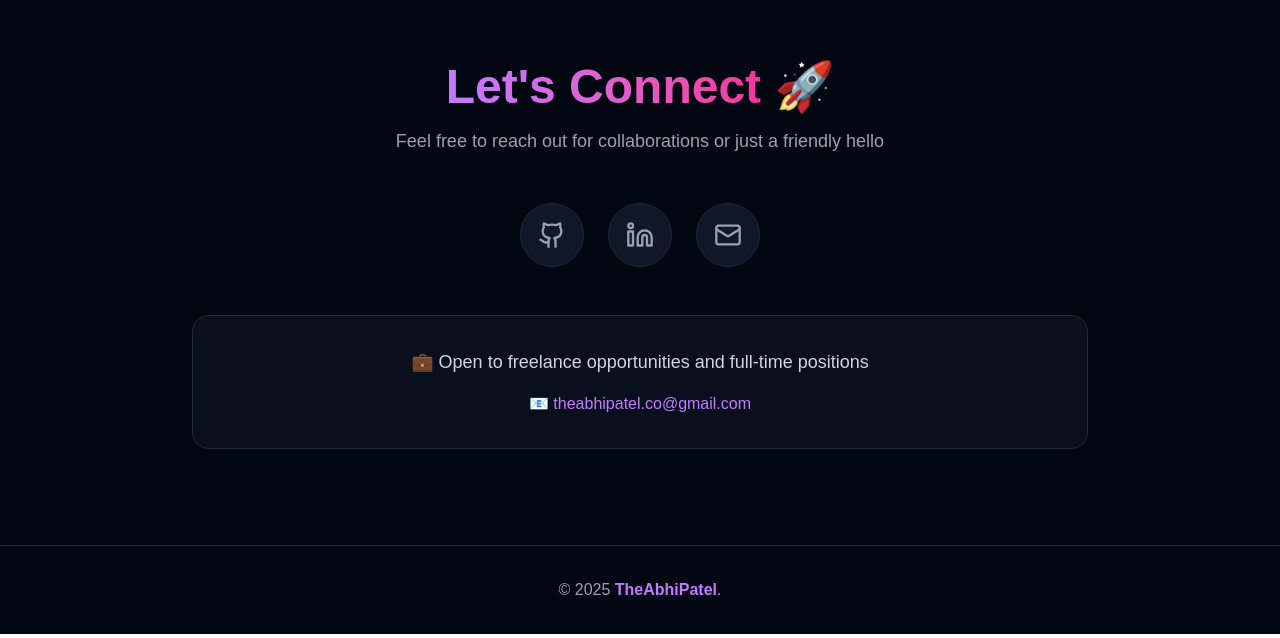
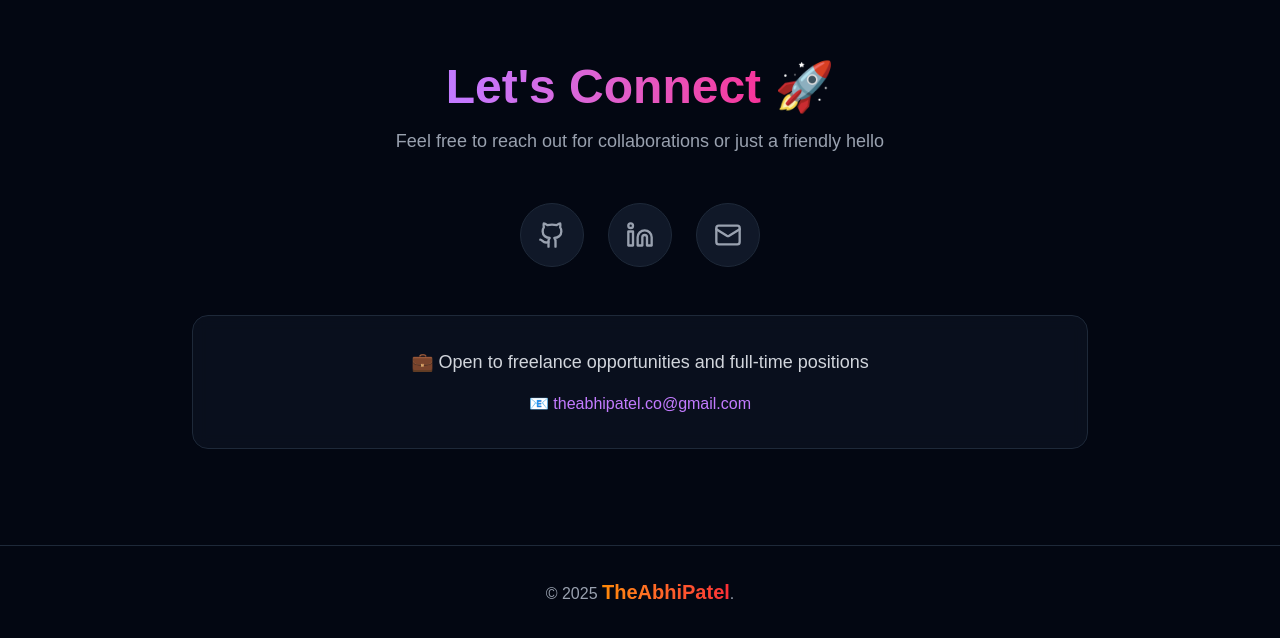
Before and after one commit to theabhipatel/devops_docker_one_cmd_up_app, a Next.js app: page / in a window 1280 px wide. Shown: the part 2907-3545 px from the top of the page. Built offline with nearby package versions, Linux system fonts and the light colour scheme.

Commit message:
chore: update links and add cursor pointer

```diff
--- a/src/app/page.tsx
+++ b/src/app/page.tsx
@@ -10,6 +10,7 @@ import {
   X,
 } from "lucide-react";
 import Image from "next/image";
+import Link from "next/link";
 
 const Portfolio = () => {
   const [isScrolled, setIsScrolled] = useState(false);
@@ -51,8 +52,8 @@ const Portfolio = () => {
         "Full-stack marketplace with real-time inventory, payment integration, and admin dashboard",
       image:
         "https://images.unsplash.com/photo-1557821552-17105176677c?w=600&h=400&fit=crop",
-      demo: "#",
-      code: "#",
+      demo: "https://www.theabhipatel.com/",
+      code: "https://github.com/theabhipatel",
       tags: ["Next.js", "Node.js", "MongoDB"],
     },
     {
@@ -61,8 +62,8 @@ const Portfolio = () => {
         "CI/CD automation tool with Kubernetes orchestration and multi-cloud deployment support",
       image:
         "https://images.unsplash.com/photo-1667372393119-3d4c48d07fc9?w=600&h=400&fit=crop",
-      demo: "#",
-      code: "#",
+      demo: "https://www.theabhipatel.com/",
+      code: "https://github.com/theabhipatel",
       tags: ["Docker", "Kubernetes", "React"],
     },
     {
@@ -71,8 +72,8 @@ const Portfolio = () => {
         "Live data visualization platform with WebSocket integration and interactive charts",
       image:
         "https://images.unsplash.com/photo-1551288049-bebda4e38f71?w=600&h=400&fit=crop",
-      demo: "#",
-      code: "#",
+      demo: "https://www.theabhipatel.com/",
+      code: "https://github.com/theabhipatel",
       tags: ["TypeScript", "PostgreSQL", "Node.js"],
     },
   ];
@@ -88,7 +89,10 @@ const Portfolio = () => {
         }`}
       >
         <div className="max-w-7xl mx-auto px-6 py-4 flex items-center justify-between">
-          <div className="text-2xl font-bold bg-gradient-to-r from-blue-400 to-purple-500 bg-clip-text text-transparent">
+          <div
+            onClick={() => scrollToSection("home")}
+            className="text-2xl font-bold bg-gradient-to-r from-blue-400 to-purple-500 bg-clip-text text-transparent cursor-pointer"
+          >
             TheAbhiPatel
           </div>
 
@@ -97,7 +101,7 @@ const Portfolio = () => {
               <button
                 key={item}
                 onClick={() => scrollToSection(item.toLowerCase())}
-                className="text-gray-300 hover:text-purple-400 transition-colors duration-300"
+                className="text-gray-300 hover:text-purple-400 transition-colors duration-300 cursor-pointer"
               >
                 {item}
               </button>
@@ -185,7 +189,7 @@ const Portfolio = () => {
 
           <button
             onClick={() => scrollToSection("projects")}
-            className="group relative inline-flex items-center gap-3 px-8 py-4 text-lg font-semibold text-white bg-gradient-to-r from-blue-600 to-purple-600 rounded-full overflow-hidden transition-all duration-300 hover:scale-105 hover:shadow-2xl hover:shadow-purple-500/50"
+            className="group relative inline-flex items-center gap-3 px-8 py-4 text-lg font-semibold text-white bg-gradient-to-r from-blue-600 to-purple-600 rounded-full overflow-hidden transition-all duration-300 hover:scale-105 hover:shadow-2xl hover:shadow-purple-500/50 cursor-pointer"
           >
             <span className="relative z-10">View My Work</span>
             <ExternalLink className="relative z-10 w-5 h-5 transition-transform duration-300 group-hover:translate-x-1" />
@@ -276,6 +280,7 @@ const Portfolio = () => {
                   <div className="flex gap-4">
                     <a
                       href={project.demo}
+                      target="theabhipatel"
                       className="flex items-center gap-2 px-4 py-2 bg-gradient-to-r from-blue-600 to-purple-600 rounded-lg hover:from-purple-600 hover:to-pink-600 transition-all duration-300 text-sm font-semibold"
                     >
                       <ExternalLink className="w-4 h-4" />
@@ -283,6 +288,7 @@ const Portfolio = () => {
                     </a>
                     <a
                       href={project.code}
+                      target="theabhipatel_github"
                       className="flex items-center gap-2 px-4 py-2 border border-gray-700 rounded-lg hover:border-purple-500 hover:bg-purple-500/10 transition-all duration-300 text-sm font-semibold"
                     >
                       <Code2 className="w-4 h-4" />
@@ -365,7 +371,7 @@ const Portfolio = () => {
 
           <div className="flex justify-center gap-6 mb-12">
             <a
-              href="https://github.com"
+              href="https://github.com/theabhipatel"
               target="_blank"
               rel="noopener noreferrer"
               className="group relative w-16 h-16 bg-gray-900 border border-gray-800 rounded-full flex items-center justify-center hover:border-purple-500 transition-all duration-300 hover:scale-110 hover:shadow-xl hover:shadow-purple-500/30"
@@ -373,7 +379,7 @@ const Portfolio = () => {
               <Github className="w-7 h-7 text-gray-400 group-hover:text-purple-400 transition-colors duration-300" />
             </a>
             <a
-              href="https://linkedin.com"
+              href="https://linkedin.com/in/theabhipatel"
               target="_blank"
               rel="noopener noreferrer"
               className="group relative w-16 h-16 bg-gray-900 border border-gray-800 rounded-full flex items-center justify-center hover:border-purple-500 transition-all duration-300 hover:scale-110 hover:shadow-xl hover:shadow-purple-500/30"
@@ -410,7 +416,12 @@ const Portfolio = () => {
         <div className="max-w-7xl mx-auto text-center">
           <p className="text-gray-400">
             © 2025{" "}
-            <span className="text-purple-400 font-semibold">TheAbhiPatel</span>.
+            <Link href={"https://www.theabhipatel.com/"} target="theabhipatel">
+              <span className="text-xl font-bold bg-gradient-to-r from-orange-400 to-red-500 bg-clip-text text-transparent cursor-pointer">
+                TheAbhiPatel
+              </span>
+              .
+            </Link>
           </p>
         </div>
       </footer>
```
